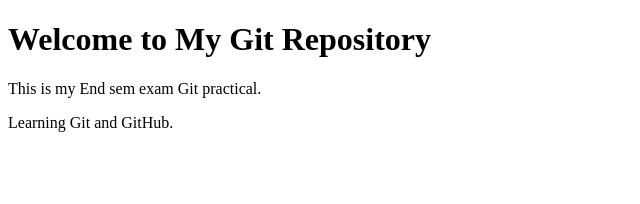
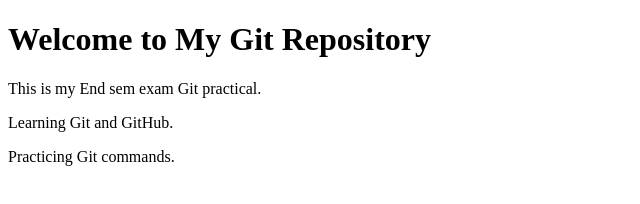
Before and after one commit to MANASA-1003/End-sem-pratical-exam_2500031266, a plain HTML site: page index.html in a window 1280 px wide. Shown: the whole page, without its empty margins (0-640 px from the left). Drawn offline with Linux system fonts and the light colour scheme.

Commit message:
Third commit - Add practical information

```diff
--- a/index.html
+++ b/index.html
@@ -7,5 +7,6 @@
     <h1>Welcome to My Git Repository</h1>
     <p>This is my End sem exam Git practical.</p>
     <p>Learning Git and GitHub.</p>
+    <p>Practicing Git commands.</p>
 </body>
 </html>
```
